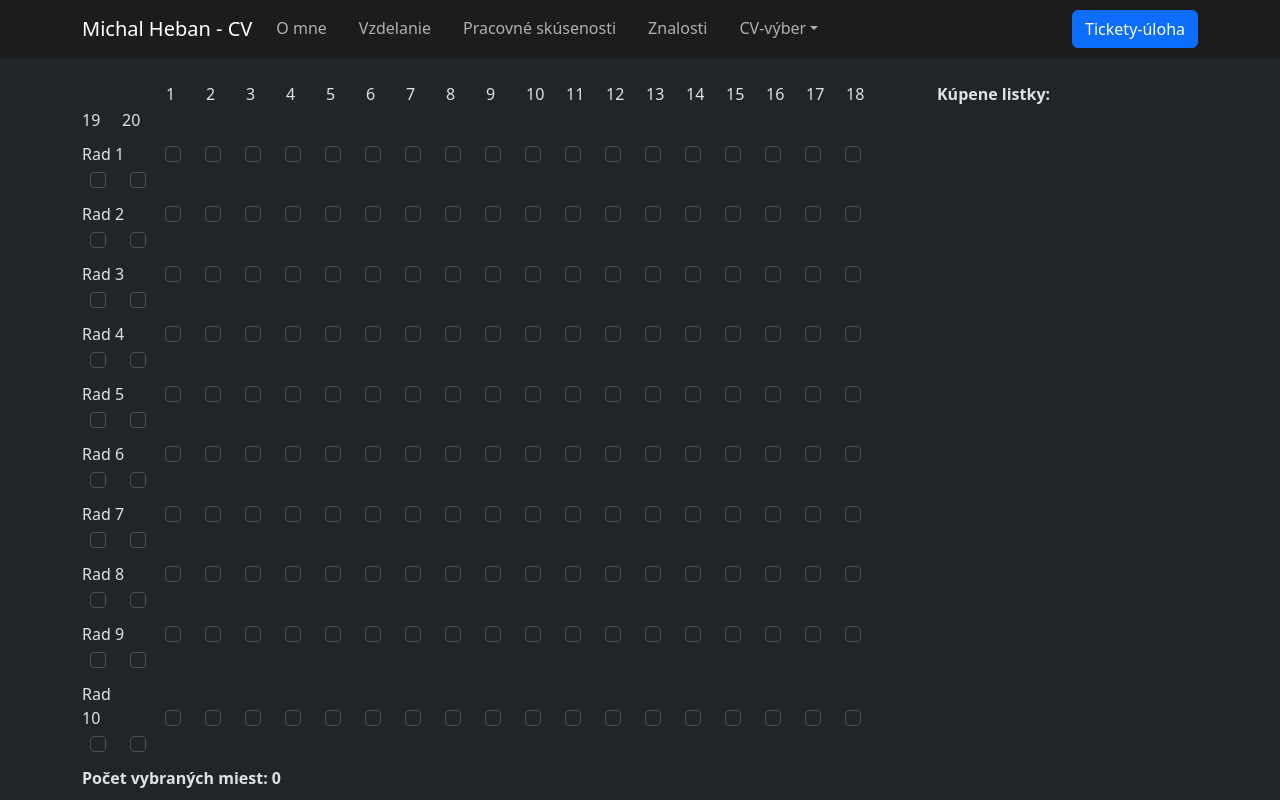
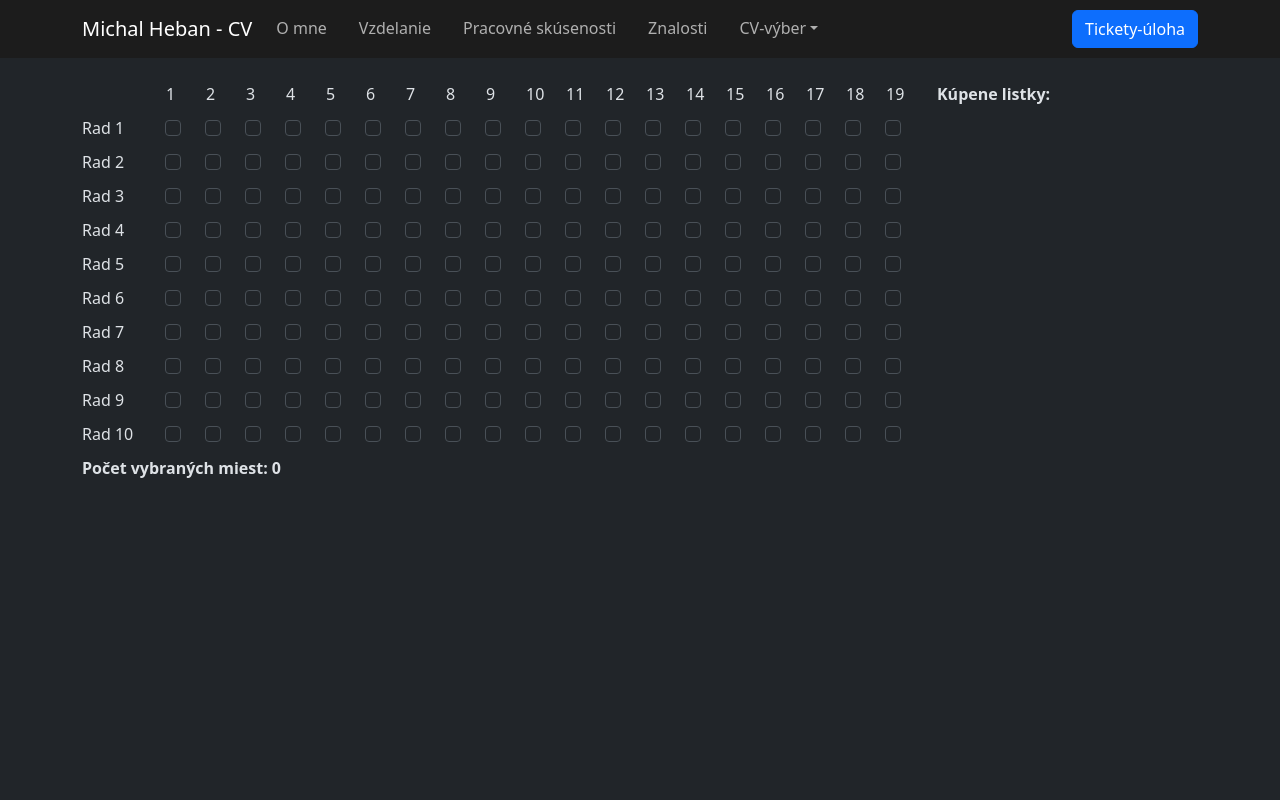
Before and after one commit to xheban/cv, a React (Create React App) app: page /#/cv/ticket in a window 1280 px wide. Built offline with nearby package versions, Linux system fonts and the light colour scheme.

Commit message:
scroll bar

```diff
--- a/src/Components/TicketSystem/TicketSystem.jsx
+++ b/src/Components/TicketSystem/TicketSystem.jsx
@@ -122,7 +122,7 @@ const TicketSystem = () => {
         <Container>
             <Row className="pt-4">
                 <Col xs={9}>
-                    <Form>
+                    <Form className="formStyle">
                         {prepareRows(rowsMax,seatsMax)}
                     </Form>
                     <div style={{fontWeight: 'bold'}}> Počet vybraných miest: {listOfSelectedSeats.length} </div>
--- a/src/Components/TicketSystem/TicketSystem.scss
+++ b/src/Components/TicketSystem/TicketSystem.scss
@@ -6,3 +6,8 @@
     color: var(--bs-link-hover-color);
     text-decoration: underline;
 }
+
+.formStyle{
+    overflow-x: auto;
+    white-space: nowrap;
+}
```
